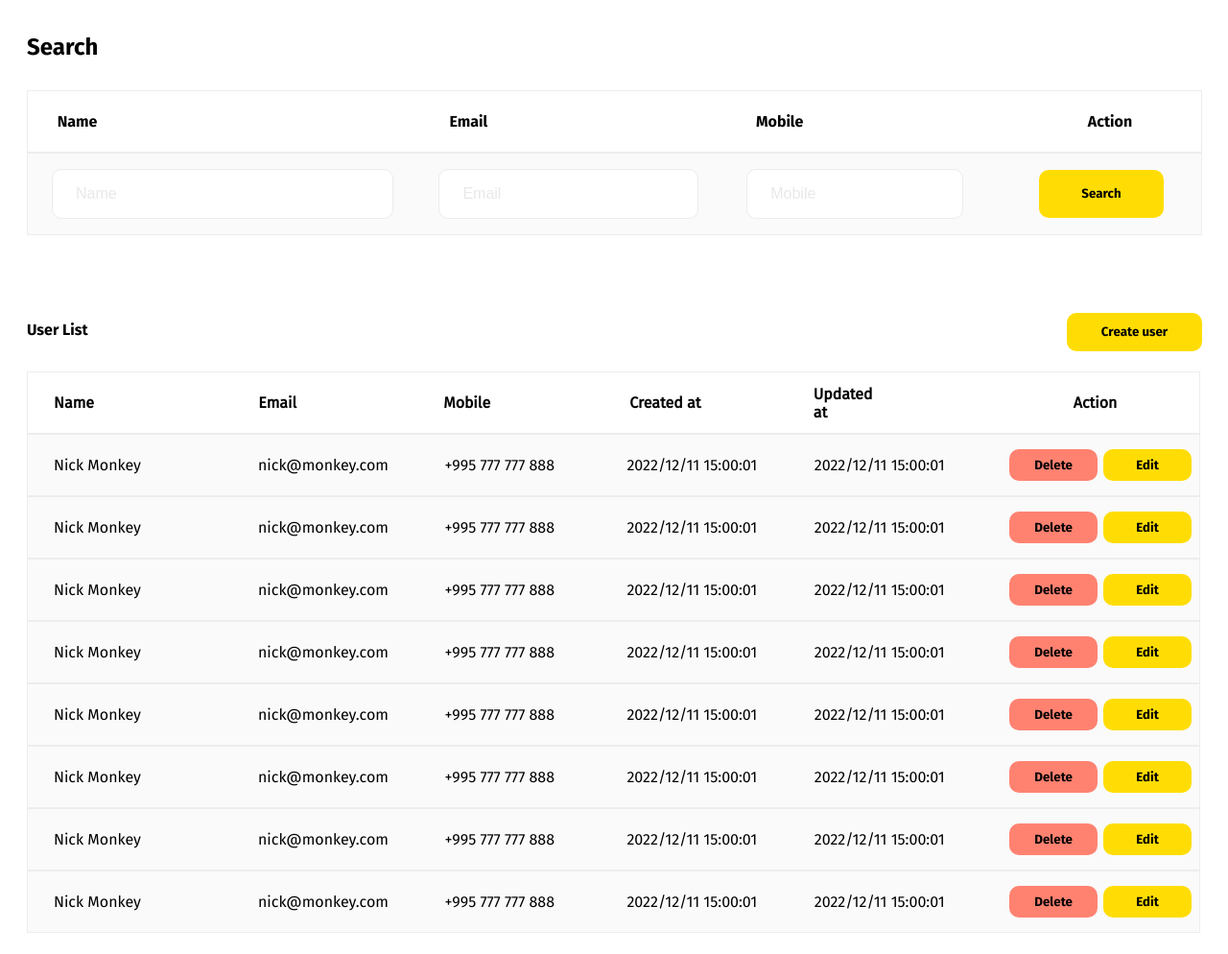
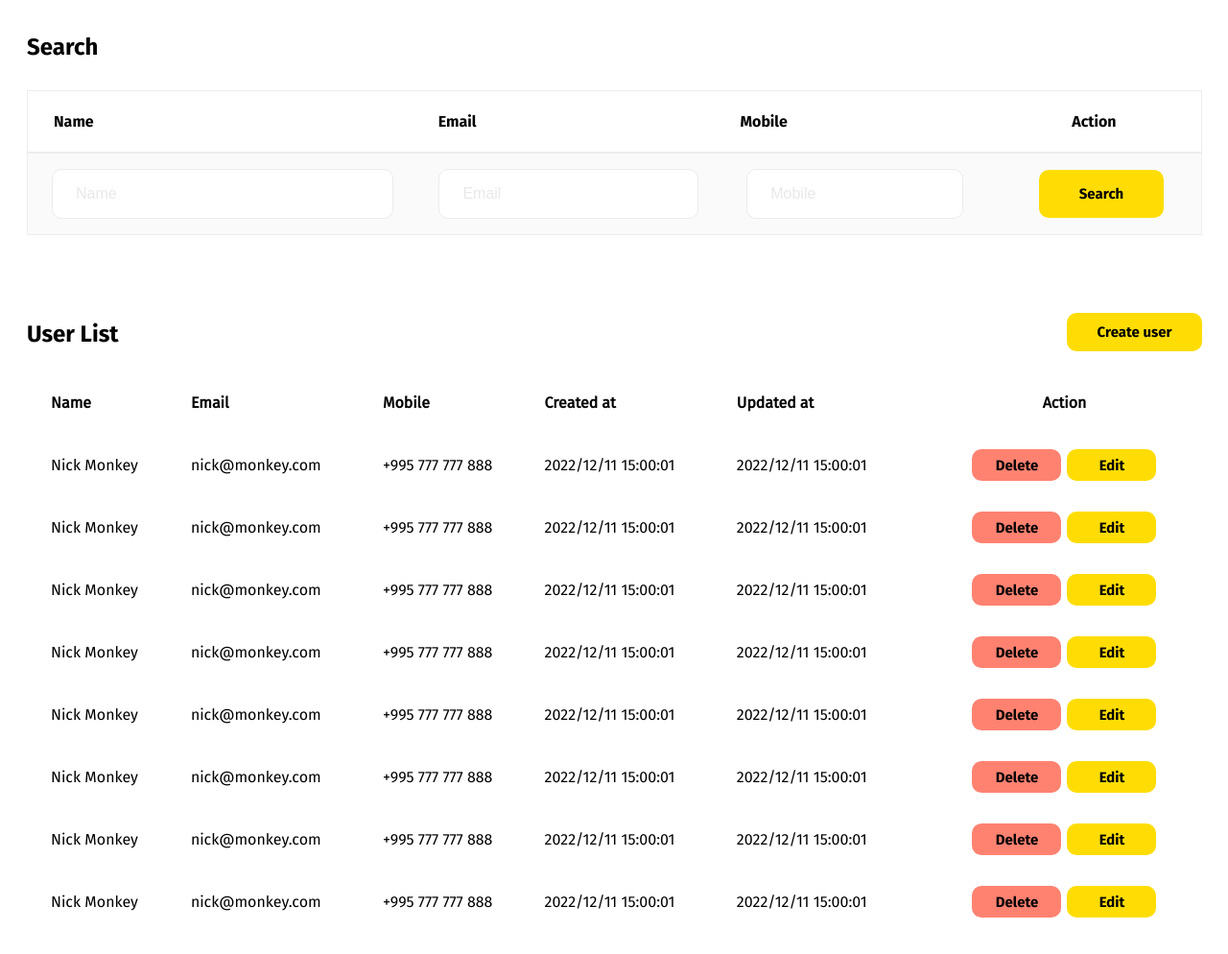
Before and after one commit to Gkamashidze/N7, a plain HTML site: page index.html in a window 1280 px wide. Shown: the whole page at 96% size. Drawn offline with Linux system fonts and the light colour scheme.

Commit message:
განახლება 1.4

```diff
--- a/index.html
+++ b/index.html
@@ -64,219 +64,99 @@
 
         <div class="user_list">
 
-            <div class="user_list_header">
-                <table>
-                    <tr>
-                        <th class="name">Name</th>
-                        <th class="email">Email</th>
-                        <th class="mobile">Mobile</th>
-                        <th class="created_at">Created at</th>
-                        <th class="updated_at">Updated at</th>
-                        <th class="action">Action</th>
-                    </tr>
-                </table>
-            </div>
+            <table class="user_list_header">
+                <tr>
+                    <th style="padding-left: 25px;">Name</th>
+                    <th>Email</th>
+                    <th>Mobile</th>
+                    <th>Created at</th>
+                    <th>Updated at</th>
+                    <th colspan="2" style="text-align: center;">Action</th>
+                </tr>
 
-            <div class="user_list_data">
+                <tr>
+                    <td style="padding-left: 25px;">Nick Monkey</td>
+                    <td>nick@monkey.com</td>
+                    <td>+995 777 777 888</td>
+                    <td>2022/12/11 15:00:01</td>
+                    <td>2022/12/11 15:00:01</td>
+                    <td class="delete_btn"><button>Delete</button></td>
+                    <td class="edit_btn"><button>Edit</button></td>
+                </tr>
 
-                <div>
-                    <table>
-                        <tr class="table_data">
-                            <td class="name1">Nick Monkey</td>
-                            <td class="email1">nick@monkey.com</td>
-                            <td class="mobile1">+995 777 777 888</td>
-                            <td class="created_at1">2022/12/11 15:00:01</td>
-                            <td class="updated_at1">2022/12/11 15:00:01</td>
-                        </tr>
-                    </table>
-                </div>
+                <tr>
+                    <td style="padding-left: 25px;">Nick Monkey</td>
+                    <td>nick@monkey.com</td>
+                    <td>+995 777 777 888</td>
+                    <td>2022/12/11 15:00:01</td>
+                    <td>2022/12/11 15:00:01</td>
+                    <td class="delete_btn"><button>Delete</button></td>
+                    <td class="edit_btn"><button>Edit</button></td>
+                </tr>
 
-                <div class="delete_btn">
-                    <button>Delete</button>
-                </div>
+                <tr>
+                    <td style="padding-left: 25px;">Nick Monkey</td>
+                    <td>nick@monkey.com</td>
+                    <td>+995 777 777 888</td>
+                    <td>2022/12/11 15:00:01</td>
+                    <td>2022/12/11 15:00:01</td>
+                    <td class="delete_btn"><button>Delete</button></td>
+                    <td class="edit_btn"><button>Edit</button></td>
+                </tr>
 
-                <div class="edit_btn">
-                    <button>Edit</button>
-                </div>
+                <tr>
+                    <td style="padding-left: 25px;">Nick Monkey</td>
+                    <td>nick@monkey.com</td>
+                    <td>+995 777 777 888</td>
+                    <td>2022/12/11 15:00:01</td>
+                    <td>2022/12/11 15:00:01</td>
+                    <td class="delete_btn"><button>Delete</button></td>
+                    <td class="edit_btn"><button>Edit</button></td>
+                </tr>
 
-            </div>
+                <tr>
+                    <td style="padding-left: 25px;">Nick Monkey</td>
+                    <td>nick@monkey.com</td>
+                    <td>+995 777 777 888</td>
+                    <td>2022/12/11 15:00:01</td>
+                    <td>2022/12/11 15:00:01</td>
+                    <td class="delete_btn"><button>Delete</button></td>
+                    <td class="edit_btn"><button>Edit</button></td>
+                </tr>
 
-            <div class="user_list_data">
+                <tr>
+                    <td style="padding-left: 25px;">Nick Monkey</td>
+                    <td>nick@monkey.com</td>
+                    <td>+995 777 777 888</td>
+                    <td>2022/12/11 15:00:01</td>
+                    <td>2022/12/11 15:00:01</td>
+                    <td class="delete_btn"><button>Delete</button></td>
+                    <td class="edit_btn"><button>Edit</button></td>
+                </tr>
 
-                <div>
-                    <table>
-                        <tr class="table_data">
-                            <td class="name1">Nick Monkey</td>
-                            <td class="email1">nick@monkey.com</td>
-                            <td class="mobile1">+995 777 777 888</td>
-                            <td class="created_at1">2022/12/11 15:00:01</td>
-                            <td class="updated_at1">2022/12/11 15:00:01</td>
-                        </tr>
-                    </table>
-                </div>
+                <tr>
+                    <td style="padding-left: 25px;">Nick Monkey</td>
+                    <td>nick@monkey.com</td>
+                    <td>+995 777 777 888</td>
+                    <td>2022/12/11 15:00:01</td>
+                    <td>2022/12/11 15:00:01</td>
+                    <td class="delete_btn"><button>Delete</button></td>
+                    <td class="edit_btn"><button>Edit</button></td>
+                </tr>
 
-                <div class="delete_btn">
-                    <button>Delete</button>
-                </div>
+                <tr>
+                    <td style="padding-left: 25px;">Nick Monkey</td>
+                    <td>nick@monkey.com</td>
+                    <td>+995 777 777 888</td>
+                    <td>2022/12/11 15:00:01</td>
+                    <td>2022/12/11 15:00:01</td>
+                    <td class="delete_btn"><button>Delete</button></td>
+                    <td class="edit_btn"><button>Edit</button></td>
+                </tr>
 
-                <div class="edit_btn">
-                    <button>Edit</button>
-                </div>
-
-            </div>
-
-            <div class="user_list_data">
-
-                <div>
-                    <table>
-                        <tr class="table_data">
-                            <td class="name1">Nick Monkey</td>
-                            <td class="email1">nick@monkey.com</td>
-                            <td class="mobile1">+995 777 777 888</td>
-                            <td class="created_at1">2022/12/11 15:00:01</td>
-                            <td class="updated_at1">2022/12/11 15:00:01</td>
-                        </tr>
-                    </table>
-                </div>
-
-                <div class="delete_btn">
-                    <button>Delete</button>
-                </div>
-
-                <div class="edit_btn">
-                    <button>Edit</button>
-                </div>
-
-            </div>
-
-            <div class="user_list_data">
-
-                <div>
-                    <table>
-                        <tr class="table_data">
-                            <td class="name1">Nick Monkey</td>
-                            <td class="email1">nick@monkey.com</td>
-                            <td class="mobile1">+995 777 777 888</td>
-                            <td class="created_at1">2022/12/11 15:00:01</td>
-                            <td class="updated_at1">2022/12/11 15:00:01</td>
-                        </tr>
-                    </table>
-                </div>
-
-                <div class="delete_btn">
-                    <button>Delete</button>
-                </div>
-
-                <div class="edit_btn">
-                    <button>Edit</button>
-                </div>
-
-            </div>
-
-            <div class="user_list_data">
-
-                <div>
-                    <table>
-                        <tr class="table_data">
-                            <td class="name1">Nick Monkey</td>
-                            <td class="email1">nick@monkey.com</td>
-                            <td class="mobile1">+995 777 777 888</td>
-                            <td class="created_at1">2022/12/11 15:00:01</td>
-                            <td class="updated_at1">2022/12/11 15:00:01</td>
-                        </tr>
-                    </table>
-                </div>
-
-                <div class="delete_btn">
-                    <button>Delete</button>
-                </div>
-
-                <div class="edit_btn">
-                    <button>Edit</button>
-                </div>
-
-            </div>
-
-            <div class="user_list_data">
-
-                <div>
-                    <table>
-                        <tr class="table_data">
-                            <td class="name1">Nick Monkey</td>
-                            <td class="email1">nick@monkey.com</td>
-                            <td class="mobile1">+995 777 777 888</td>
-                            <td class="created_at1">2022/12/11 15:00:01</td>
-                            <td class="updated_at1">2022/12/11 15:00:01</td>
-                        </tr>
-                    </table>
-                </div>
-
-                <div class="delete_btn">
-                    <button>Delete</button>
-                </div>
-
-                <div class="edit_btn">
-                    <button>Edit</button>
-                </div>
-
-            </div>
-
-            <div class="user_list_data">
-
-                <div>
-                    <table>
-                        <tr class="table_data">
-                            <td class="name1">Nick Monkey</td>
-                            <td class="email1">nick@monkey.com</td>
-                            <td class="mobile1">+995 777 777 888</td>
-                            <td class="created_at1">2022/12/11 15:00:01</td>
-                            <td class="updated_at1">2022/12/11 15:00:01</td>
-                        </tr>
-                    </table>
-                </div>
-
-                <div class="delete_btn">
-                    <button>Delete</button>
-                </div>
-
-                <div class="edit_btn">
-                    <button>Edit</button>
-                </div>
-
-            </div>
-
-            <div class="user_list_data">
-
-                <div>
-                    <table>
-                        <tr class="table_data">
-                            <td class="name1">Nick Monkey</td>
-                            <td class="email1">nick@monkey.com</td>
-                            <td class="mobile1">+995 777 777 888</td>
-                            <td class="created_at1">2022/12/11 15:00:01</td>
-                            <td class="updated_at1">2022/12/11 15:00:01</td>
-                        </tr>
-                    </table>
-                </div>
-
-                <div class="delete_btn">
-                    <button>Delete</button>
-                </div>
-
-                <div class="edit_btn">
-                    <button>Edit</button>
-                </div>
-
-            </div>
+            </table>
 
         </div>
-
-
-
-
-
-
-    </div>
 </body>
 
 </html>
--- a/style.css
+++ b/style.css
@@ -17,7 +17,6 @@ body {
     display: flex;
     justify-content: center;
     align-items: center;
-    /* height: 100vh; */
 }
 
 #main_container {
@@ -136,6 +135,8 @@ input {
 }
 
 .search_btn {
+    font-family: FiraGO;
+    font-size: 15px;
     width: 141px;
     height: 50px;
     background: #FFDD04;
@@ -160,6 +161,8 @@ input {
 }
 
 .create_user_btn {
+    font-family: FiraGO;
+    font-size: 15px;
     width: 141px;
     height: 40px;
     background: #FFDD04;
@@ -169,171 +172,62 @@ input {
 
 p {
     font-family: FiraGO;
+    font-size: 24px;
     width: 106px;
     height: 24px;
 }
 
-.user_list_header {
-    box-sizing: border-box;
-    font-family: Fira_Regular;
+
+.user_list {
     width: 1223px;
-    height: 65px;
-    background: #FFFFFF;
-    border: 1px solid #EDEDED;
+
     margin-top: 21px;
-
-    display: flex;
-    justify-content: center;
-    align-items: center;
-
-    padding-left: 25px;
 }
 
-.user_list_header>table {
+.user_list_header {
+    font-family: Fira_Regular;
+    box-sizing: border-box;
+    width: 100%;
     text-align: left;
-    box-sizing: border-box;
-    /* padding-left: 25px;
-    padding-top: 23px; */
-}
-
-.name {
-    width: 49px;
-    height: 19px;
-}
-
-.email {
-    width: 49px;
-    height: 19px;
-    padding-left: 164px;
-}
-
-.mobile {
-    width: 49px;
-    height: 19px;
-    padding-left: 144px;
-}
-
-.created_at {
-    width: 83px;
-    height: 19px;
-    padding-left: 143px;
-}
-
-.updated_at {
-    width: 83px;
-    height: 19px;
-    padding-left: 113px;
-}
-
-.action {
-    width: 49px;
-    height: 19px;
-    padding-left: 191px;
-    padding-right: 81px;
-}
-
-/* .user_list_header>tr {
-    width: 49px;
-    height: 19px;
-} */
-
-.user_list_data {
-    box-sizing: border-box;
-    font-family: Fira_Regular;
-    background: #FAFAFA;
-    border: 1px solid #EDEDED;
-    width: 1223px;
-    height: 65px;
-
-    padding-left: 25px;
-}
-
-.user_list_data {
-    /* box-sizing: border-box; */
-
-    /* width: 100%;
-    height: 100%; */
-
-    display: flex;
-    justify-content: center;
-    align-items: center;
-
-    background: #FAFAFA;
-    border: 1px solid #EDEDED;
-
-    /* padding-left: 25px; */
-}
-
-/* table {
-    box-sizing: border-box;
-} */
-
-.name1 {
-    width: 107px;
-    height: 19px;
-
-    padding-right: 106px;
-}
-
-.email1 {
-    width: 150px;
-    height: 19px;
-
-    padding-right: 43px;
+    border-collapse: collapse;
+    font-size: 16px;
 
 }
 
-.mobile1 {
-    width: 143px;
-    height: 19px;
-
-    padding-right: 49px;
+.user_list_header>tr,
+th,
+td {
+    box-sizing: border-box;
+    height: 65px;
 }
 
-.created_at1 {
-    width: 147px;
-    height: 19px;
-
-    padding-right: 49px;
-}
-
-.updated_at1 {
-    width: 145px;
-    height: 19px;
-
-    padding-right: 59px;
-}
-
-button {
+.delete_btn>button {
     font-family: FiraGO;
-}
-
-.delete_btn {
+    font-size: 15px;
     width: 93px;
     height: 33px;
     background: #FF8271;
+    border-color: transparent;
     border-radius: 10px;
-    display: flex;
-    justify-content: center;
-    margin-right: 6px;
+
 }
 
-.delete_btn>button {
-    background-color: #FF8271;
-    border-color: transparent;
+td.delete_btn {
+    display: flex;
+    justify-content: right;
+    align-items: center;
+    padding-right: 3px;
 }
 
-.edit_btn {
-    display: flex;
-    justify-content: center;
+.edit_btn>button {
+    font-family: FiraGO;
+    font-size: 15px;
     width: 93px;
     height: 33px;
     background: #FFDD04;
+    border-color: transparent;
     border-radius: 10px;
-    margin-right: 8px;
+
+    margin-left: 3px;
+
 }
-
-.edit_btn>button {
-    background-color: #FFDD04;
-    border-color: transparent;
-}
```
